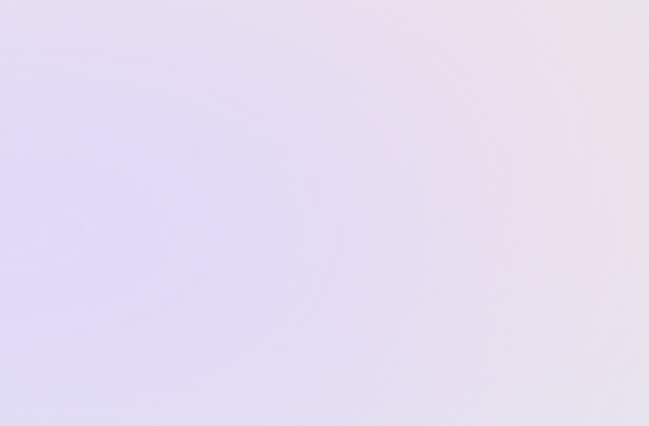
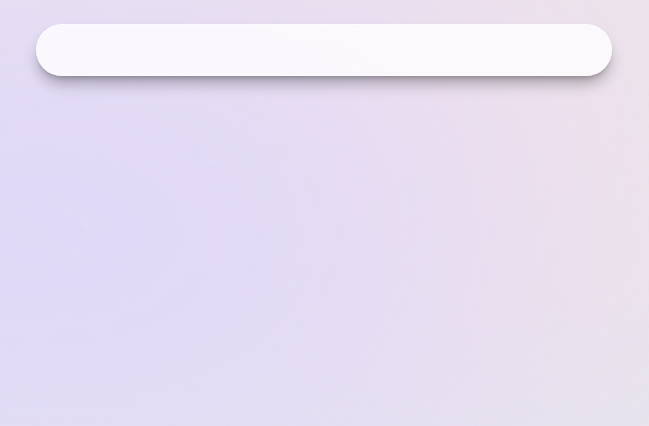
Before and after one commit to Harry-Leepz/personal-portfolio, a Next.js app: page / in a window 1280 px wide. Shown: the top 426 px of the page, without its empty margins (316-965 px from the left). Built offline with nearby package versions, Linux system fonts and the light colour scheme.

Commit message:
feat: integrate Header component into RootLayout

```diff
--- a/app/layout.tsx
+++ b/app/layout.tsx
@@ -5,6 +5,7 @@ import "./globals.css";
 
 import RedBlur from "@/components/background/red-blur";
 import BlueBlur from "@/components/background/blue-blur";
+import Header from "@/components/header/header";
 
 const inter = Inter({ subsets: ["latin"] });
 
@@ -23,6 +24,7 @@ export default function RootLayout({
       <body className={`${inter.className} bg-slate-200 text-slate-950`}>
         <RedBlur />
         <BlueBlur />
+        <Header />
         {children}
       </body>
     </html>
```
